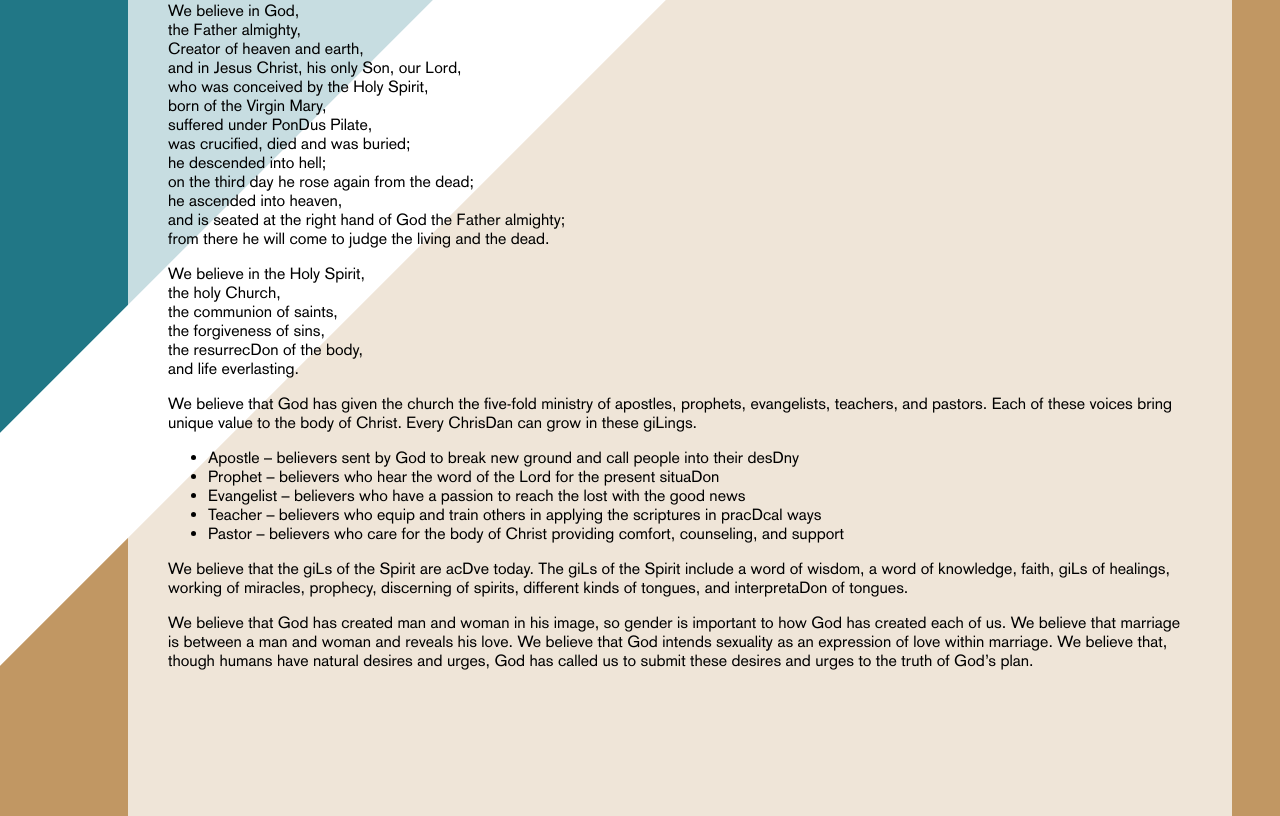
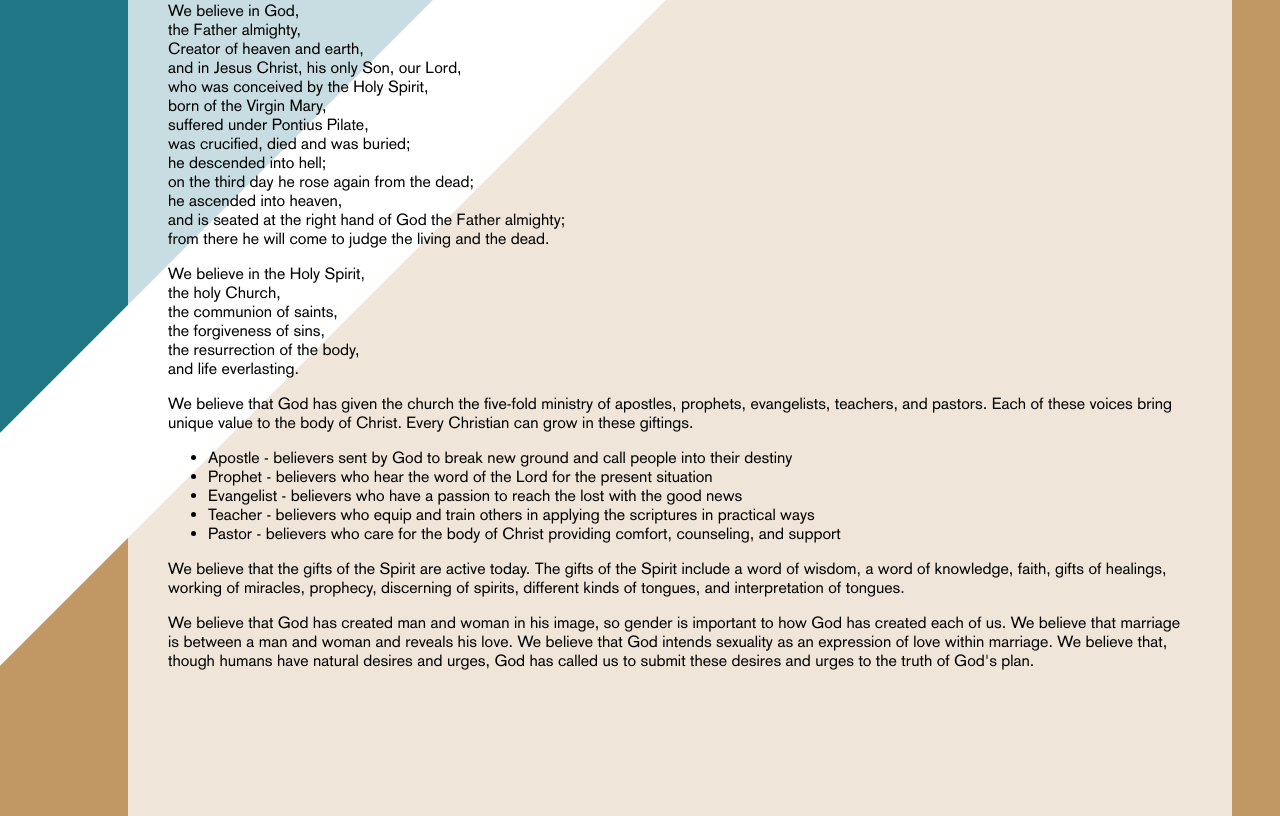
Before and after one commit to jbeers/kairos, a Gatsby site: page /statement-of-faith in a window 1280 px wide. Shown: the part 275-1091 px from the top of the page. Built offline with nearby package versions, Linux system fonts and the light colour scheme; Gatsby itself is replaced by a stand-in of ours.

Commit message:
Correct some encoding issues

```diff
--- a/src/pages/statement-of-faith.js
+++ b/src/pages/statement-of-faith.js
@@ -12,7 +12,7 @@ export default () => {
             and in Jesus Christ, his only Son, our Lord,<br />
             who was conceived by the Holy Spirit,<br />
             born of the Virgin Mary,<br />
-            suffered under PonDus Pilate,<br />
+            suffered under Pontius Pilate,<br />
             was crucified, died and was buried;<br />
             he descended into hell;<br />
             on the third day he rose again from the dead;<br />
@@ -25,33 +25,33 @@ export default () => {
             the holy Church,<br />
             the communion of saints,<br />
             the forgiveness of sins,<br />
-            the resurrecDon of the body,<br />
+            the resurrection of the body,<br />
             and life everlasting.
         </p>
 
         <p>
             We believe that God has given the church the five-fold ministry of apostles, prophets, evangelists, teachers, and
-            pastors. Each of these voices bring unique value to the body of Christ. Every ChrisDan can grow in these giLings.
+            pastors. Each of these voices bring unique value to the body of Christ. Every Christian can grow in these giftings.
         </p>
 
         <ul>
-            <li>Apostle – believers sent by God to break new ground and call people into their desDny</li>
-            <li>Prophet – believers who hear the word of the Lord for the present situaDon</li>
-            <li>Evangelist – believers who have a passion to reach the lost with the good news</li>
-            <li>Teacher – believers who equip and train others in applying the scriptures in pracDcal ways</li>
-            <li>Pastor – believers who care for the body of Christ providing comfort, counseling, and support</li>
+            <li>Apostle - believers sent by God to break new ground and call people into their destiny</li>
+            <li>Prophet - believers who hear the word of the Lord for the present situation</li>
+            <li>Evangelist - believers who have a passion to reach the lost with the good news</li>
+            <li>Teacher - believers who equip and train others in applying the scriptures in practical ways</li>
+            <li>Pastor - believers who care for the body of Christ providing comfort, counseling, and support</li>
         </ul>
 
         <p>
-            We believe that the giLs of the Spirit are acDve today. The giLs of the Spirit include a word of wisdom, a word of
-            knowledge, faith, giLs of healings, working of miracles, prophecy, discerning of spirits, different kinds of tongues,
-            and interpretaDon of tongues.
+            We believe that the gifts of the Spirit are active today. The gifts of the Spirit include a word of wisdom, a word of
+            knowledge, faith, gifts of healings, working of miracles, prophecy, discerning of spirits, different kinds of tongues,
+            and interpretation of tongues.
         </p>
         <p>
             We believe that God has created man and woman in his image, so gender is important to how God has created
             each of us. We believe that marriage is between a man and woman and reveals his love. We believe that God
             intends sexuality as an expression of love within marriage. We believe that, though humans have natural desires
-            and urges, God has called us to submit these desires and urges to the truth of God’s plan.
+            and urges, God has called us to submit these desires and urges to the truth of God's plan.
         </p>
     </PageLayout>
 }
```
